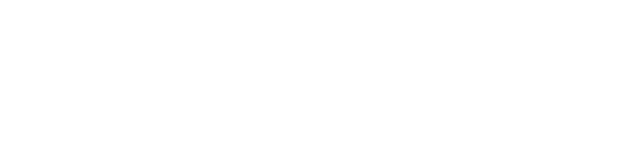
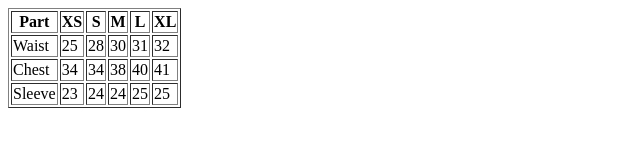
Before and after one commit to acciojob/myntra-size-chart-arnavsharma78, a website: page main.html in a window 1280 px wide. Shown: the whole page, without its empty margins (0-640 px from the left). Drawn offline with Linux system fonts and the light colour scheme.

Commit message:
created a submission

```diff
--- a/main.html
+++ b/main.html
@@ -8,6 +8,14 @@
 
 <body>
 	<!-- the entire body must be written by student -->
+	<table border = "1">
+		<thead><th>Part</th><th>XS</th><th>S</th><th>M</th><th>L</th><th>XL</th></thead>
+         <tbody>
+			<tr><td>Waist</td><td>25</td><td>28</td><td>30</td><td>31</td><td>32</td></tr>
+		 	<tr><td>Chest</td><td>34</td><td>34</td><td>38</td><td>40</td><td>41</td></tr>
+			 	<tr><td>Sleeve</td><td>23</td><td>24</td><td>24</td><td>25</td><td>25</td></tr>
+		 </tbody>
+	</table>
     <script type="text/javascript" src="./script.js">
 </script>
 
```
